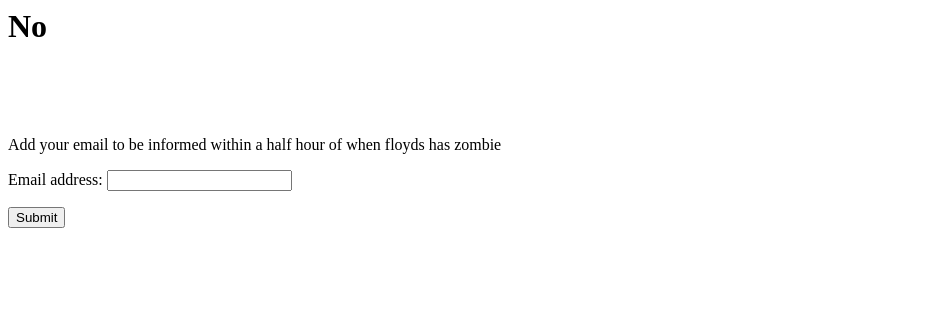
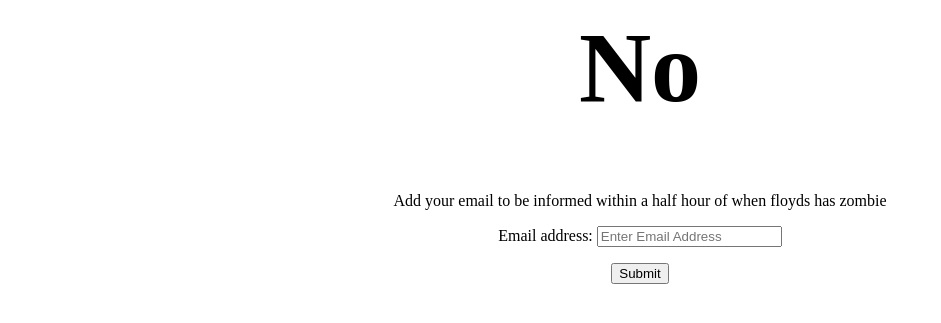
Before and after one commit to bambielli/zombie, a Django app: page / in a window 1280 px wide. Shown: the top 323 px of the page, without its empty margins (0-941 px from the left). Run offline with Django 3.2, Linux system fonts and the light colour scheme; data that the repository does not hold is empty.

Commit message:
css and styling

```diff
--- a/scraper/forms/model_forms.py
+++ b/scraper/forms/model_forms.py
@@ -7,3 +7,6 @@ class EmailForm(ModelForm):
 	class Meta:
 		model = Email
 		fields = ['email']
+		widgets = {
+			'email': forms.EmailInput(attrs={'placeholder': 'Enter Email Address'})
+		}
--- a/scraper/templates/index.html
+++ b/scraper/templates/index.html
@@ -1,11 +1,20 @@
-<h3>{{messages}}</h3>
+<style media="screen" type="text/css">
 
-<h1>{{zombie}}</h1>
+.errorlist {
+	color: red;
+}
+
+h3 {
+	color: green;
+}
+</style>
+
+<h1 style="text-align:center; font-size: 100px; margin-bottom: 30px; margin-top: 10px;">{{zombie}}</h1>
 </br>
-</br>
-</br>
-<p>Add your email to be informed within a half hour of when floyds has zombie</p>
-<form method="POST" action="">
+
+<h3 style="text-align:center">{{messages}}</h3>
+<p style="text-align:center">Add your email to be informed within a half hour of when floyds has zombie</p>
+<form style="text-align:center" method="POST" action="">
 	{% csrf_token %}
     {{ form.as_p }}
     <input type="submit" value="Submit" />
```
